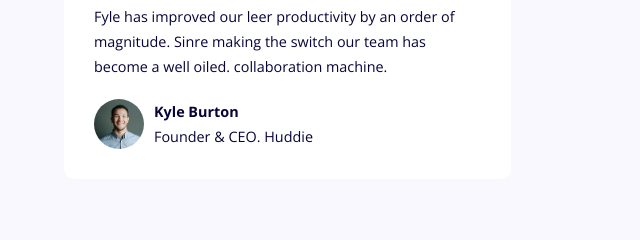
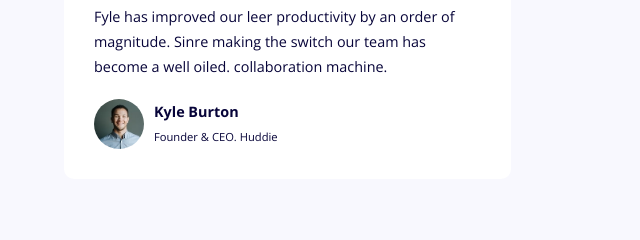
Before and after one commit to muhaj-dev/home_page, a plain HTML site: page index.html in a window 1280 px wide. Shown: the part 1040-1280 px from the top of the page, 0-640 px from the left. Drawn offline with nearby package versions, Linux system fonts and the light colour scheme.

Commit message:
update changes

```diff
--- a/style.css
+++ b/style.css
@@ -143,12 +143,12 @@ button{
 }
 .pro-name .n{
     font-weight: 700;
-    font-size: .6;
+    font-size: .9rem;
     margin: 0;
 }
 .pro-name .na{
     margin: 0;
-    font-size: .6;
+    font-size: .7rem;
 }
 .hero-img2{
     width: 50%;
```
